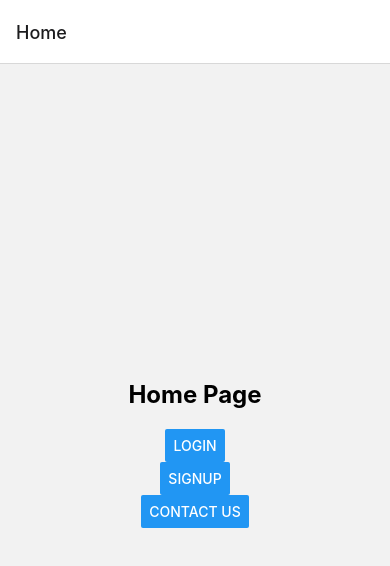
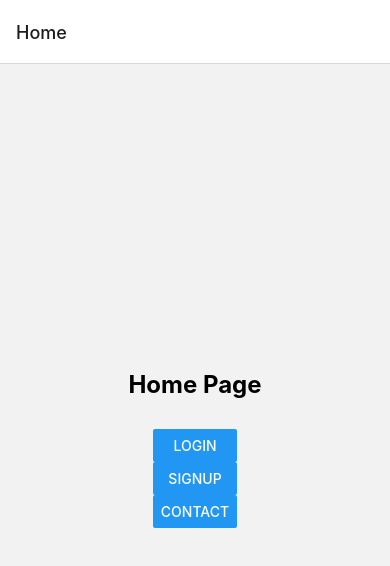
Before and after one commit to TBWLJ/trainApp, a React Native app: screen /Home in a window 390 px wide. Shown: the top 566 px of the page. Built offline with nearby package versions, Linux system fonts and the light colour scheme.

Commit message:
progress

```diff
--- a/screens/HomePageScreen.js
+++ b/screens/HomePageScreen.js
@@ -5,14 +5,26 @@ export default function HomePageScreen({ navigation }) {
   return (
     <View style={styles.container}>
       <Text style={styles.title}>Home Page</Text>
-      <Button title="Login" onPress={() => navigation.navigate('Login')} />
-      <Button title="Signup" onPress={() => navigation.navigate('Signup')} />
-      <Button title="Contact Us" onPress={() => navigation.navigate('ContactUs')} />
+      <View style={styles.inner}>
+        <Button title="Login" onPress={() => navigation.navigate('Login')} />
+        <Button title="Signup" onPress={() => navigation.navigate('Signup')} />
+        <Button title="Contact" onPress={() => navigation.navigate('Contact')} />
+      </View>
     </View>
   );
 }
 
 const styles = StyleSheet.create({
-  container: { flex: 1, justifyContent: 'center', alignItems: 'center' },
-  title: { fontSize: 24, fontWeight: 'bold', marginBottom: 20 }
+  container: {
+    flex: 1,
+    justifyContent: 'center',
+    alignItems: 'center' },
+  title: {
+    fontSize: 24,
+    fontWeight: 'bold',
+    marginBottom: 20 },
+    inner: {
+        display: "flex",
+        padding: 10
+    }
 });
```
